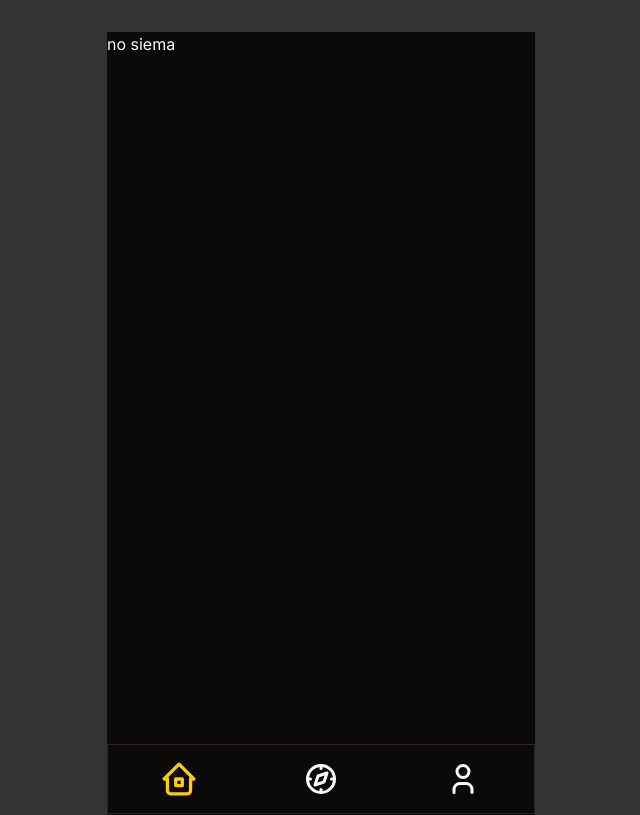
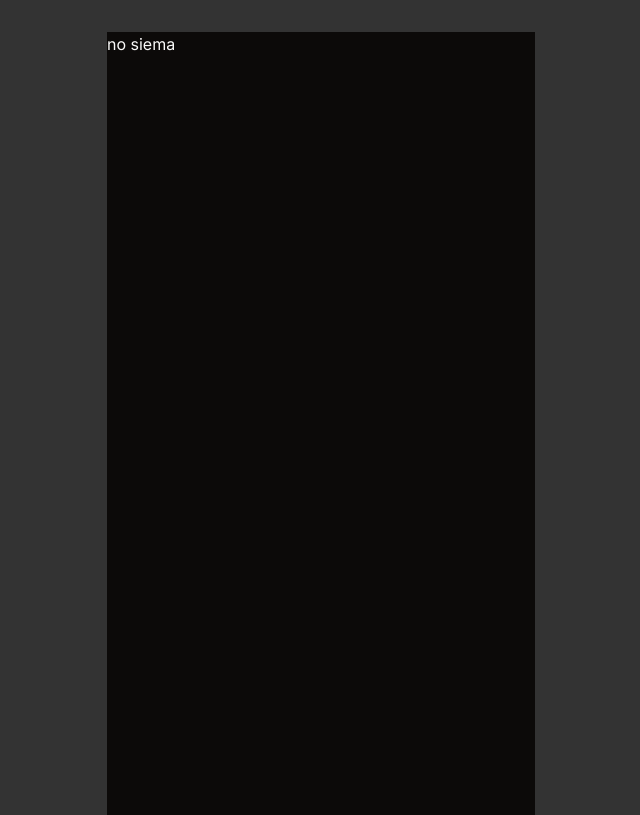
Before and after one commit to Truly-Depressed-Developers/upToDate, a Next.js app: page / in a window 1280 px wide. Shown: the top 815 px of the page, without its empty margins (319-959 px from the left). Built offline with nearby package versions, Linux system fonts and the light colour scheme.

Commit message:
Fix: display problems

```diff
--- a/src/app/explore/page.tsx
+++ b/src/app/explore/page.tsx
@@ -1,7 +1,7 @@
 import React from "react";
 
 const Explore = () => {
-  return <div className="min-h-[89vh]">Explore</div>;
+  return <div className="">Explore</div>;
 };
 
 export default Explore;
--- a/src/app/layout.tsx
+++ b/src/app/layout.tsx
@@ -18,7 +18,9 @@ export default function RootLayout({
 }>) {
   return (
     <html lang="en">
-      <body className={cn(inter.className, "dark")}>
+      <body
+        className={cn(inter.className, "dark flex flex-col justify-between")}
+      >
         {children}
         <Nav />
       </body>
--- a/src/app/page.tsx
+++ b/src/app/page.tsx
@@ -1,6 +1,6 @@
 export default function Home() {
   return (
-    <main className="min-h-[89vh]">
+    <main className="">
       <span>no siema</span>
     </main>
   );
--- a/src/app/profile/page.tsx
+++ b/src/app/profile/page.tsx
@@ -1,7 +1,7 @@
 import React from "react";
 
 const Profile = () => {
-  return <div className="min-h-[89vh]">Profile</div>;
+  return <div className="">Profile</div>;
 };
 
 export default Profile;
```
